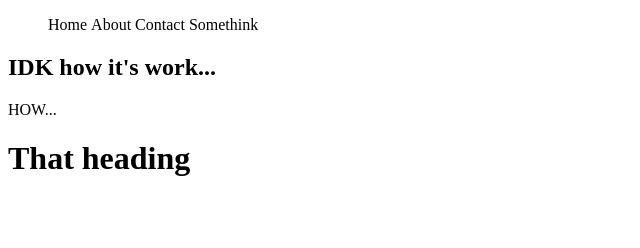
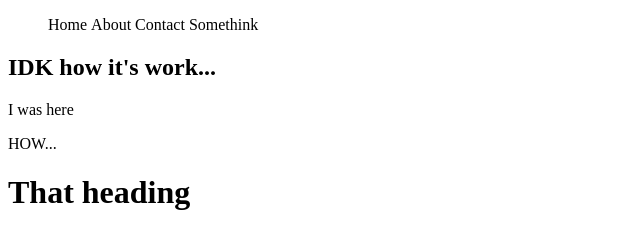
Before and after one commit to SpectrumH/react-academy, a plain HTML site: page index.html in a window 1280 px wide. Shown: the whole page, without its empty margins (0-640 px from the left). Drawn offline with Linux system fonts and the light colour scheme.

Commit message:
[CDG-18] added sign

```diff
--- a/index.html
+++ b/index.html
@@ -17,6 +17,7 @@
         <li>Somethink</li>
     </ul>
     <h1>IDK how it's work...</h1>
+    <p>I was here</p>
     <p>HOW...</p>
  </nav>
  <h1>That heading</h1>
```
